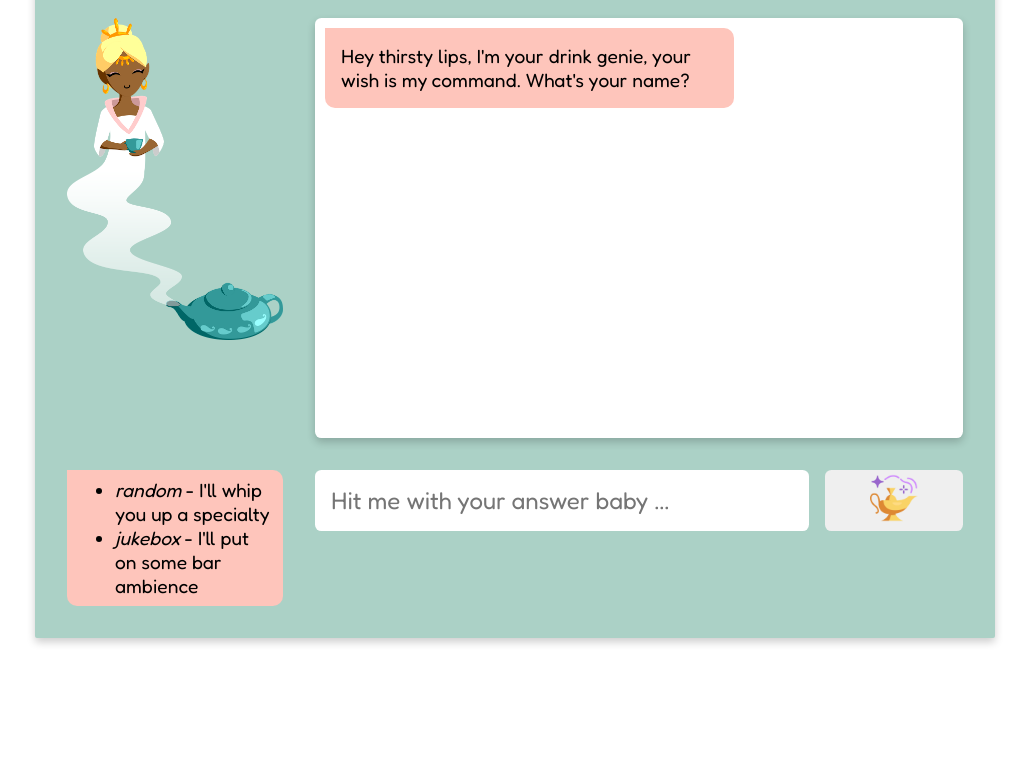
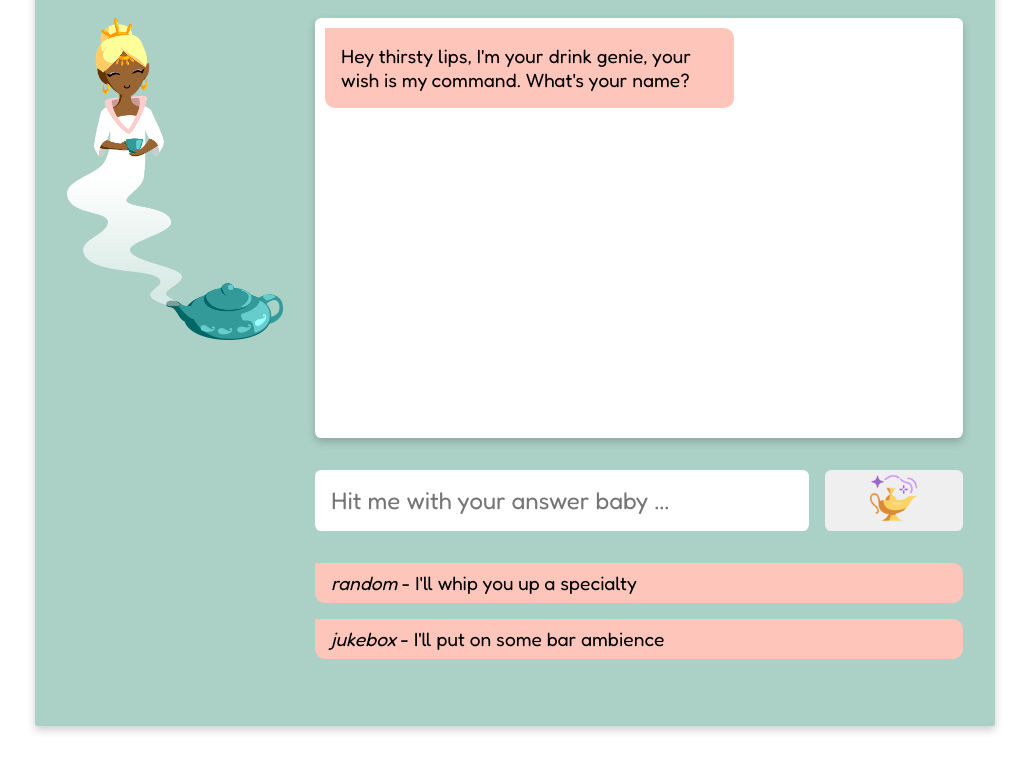
Before and after one commit to annafran/drinkgenie-chatbot, a website with bundled scripts: page Submission/index.html in a window 1280 px wide. Shown: the part 168-926 px from the top of the page, without its empty margins (125-1154 px from the left). Before the commit the page ends 838 px from the top, so only its background shows below. Built offline with nearby package versions, Linux system fonts and the light colour scheme; a web font is replaced by a local one.

Commit message:
update css styling to be responsive

```diff
--- a/Submission/index.html
+++ b/Submission/index.html
@@ -21,7 +21,7 @@
       <h1 class="heading">Drink Genie</h1>
       <div class="conversation-container">
         <div class="bot-face">
-          <img class="robot-img" src="images/genie.png" alt="A robot" />
+          <img class="genie-img" src="images/genie.png" alt="A genie" />
         </div>
         <div id="chatbox" class="chatbox">
           <div class="chat-item chat-item-bot">
@@ -31,12 +31,6 @@
         </div>
       </div>
       <div class="chat-container">
-        <div class="legend-container">
-          <ul class="legend-list">
-            <li><em>random</em> - I'll whip you up a specialty</li>
-            <li><em>jukebox</em> - I'll put on some bar ambience</li>
-          </ul>
-        </div>
         <form id="chat-form" class="chat-form">
           <input
             id="chat-input"
@@ -50,6 +44,16 @@
           </button>
         </form>
       </div>
+      <div class="legend-grid">
+        <ul class="legend-container">
+          <li class="legend-item legend-item-random">
+            <em>random</em> - I'll whip you up a specialty
+          </li>
+          <li class="legend-item legend-item-random">
+            <em>jukebox</em> - I'll put on some bar ambience
+          </li>
+        </ul>
+      </div>
       <audio
         id="bar-music"
         src="./media/ambience_bar_small_busy_r&b_music.mp3"
--- a/Submission/style.css
+++ b/Submission/style.css
@@ -25,13 +25,10 @@ body {
 }
 
 .conversation-container {
-  /* display: grid;
-  grid-template-columns: 1fr 3fr;
-  grid-gap: 2rem; */
   margin-top: 2rem;
 }
 
-.robot-img {
+.genie-img {
   max-width: 50%;
   height: auto;
 }
@@ -52,31 +49,24 @@ body {
 
 .chat-container {
   margin-top: 2rem;
-  /* display: grid;
-  grid-template-columns: 1fr 3fr;
-  grid-gap: 2rem; */
 }
 
 .legend-container {
-  /* grid-column: 1 / 2; */
+  list-style: none;
+  font-size: 1.2em;
+  margin-top: 2rem;
+  padding: 0;
+}
+
+.legend-item {
   text-align: left;
   border-radius: 0px 10px 10px 10px;
   background-color: #fec5bb;
   padding: 0.5rem;
-}
-
-.legend-list {
-  /* list-style: none; */
-  font-size: 1.2em;
-  margin: 0;
+  margin-bottom: 1rem;
 }
 
 .chat-form {
-  /* grid-column: 2 / 3;
-  display: grid;
-  grid-template-columns: 3fr 1fr;
-  grid-gap: 2rem; */
-  width: 100%;
   height: min-content;
 }
 
@@ -87,7 +77,6 @@ body {
   border: none;
   padding: 1rem;
   border-radius: 0.4rem;
-  /* grid-column: 1 / 2; */
 }
 
 .btn-chat-send {
@@ -98,7 +87,6 @@ body {
   border: none;
   border-radius: 0.4rem;
   margin-left: 1rem;
-  /* grid-column: 2 / 3; */
 }
 
 .chat-item {
@@ -107,7 +95,6 @@ body {
 
 .chat-item-user {
   text-align: right;
-  /* border: 2px solid #ccc; */
   padding: 1rem;
   border-radius: 10px 0px 10px 10px;
   max-width: 60%;
@@ -143,8 +130,22 @@ body {
     grid-template-columns: 1fr 3fr;
     grid-gap: 2rem;
   }
+  .legend-grid {
+    display: grid;
+    grid-template-columns: 1fr 3fr;
+    grid-gap: 2rem;
+  }
+
   .legend-container {
+    grid-column: 2 / 3;
+  }
+
+  .legend-item-random {
+    padding-left: 1rem;
     grid-column: 1 / 2;
+  }
+  .legend-item-jukebox {
+    grid-column: 2 / 3;
   }
   .chat-form {
     grid-column: 2 / 3;
@@ -158,7 +159,7 @@ body {
   .btn-chat-send {
     grid-column: 2 / 3;
   }
-  .robot-img {
+  .genie-img {
     max-width: 100%;
   }
 }
```
